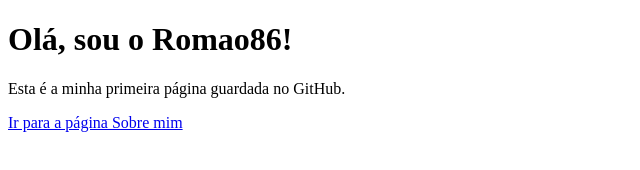
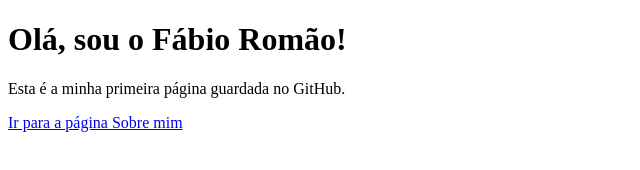
Before and after one commit to romao86/primeiro-projeto, a plain HTML site: page index.html in a window 1280 px wide. Shown: the whole page, without its empty margins (0-640 px from the left). Drawn offline with Linux system fonts and the light colour scheme.

Commit message:
Update index.html

```diff
--- a/index.html
+++ b/index.html
@@ -5,7 +5,7 @@
   <title>Minha Primeira Página</title>
 </head>
 <body>
-  <h1>Olá, sou o Romao86!</h1>
+  <h1>Olá, sou o Fábio Romão!</h1>
   <p>Esta é a minha primeira página guardada no GitHub.</p>
   <p><a href="sobre.html">Ir para a página Sobre mim</a></p>
 </body>
```
